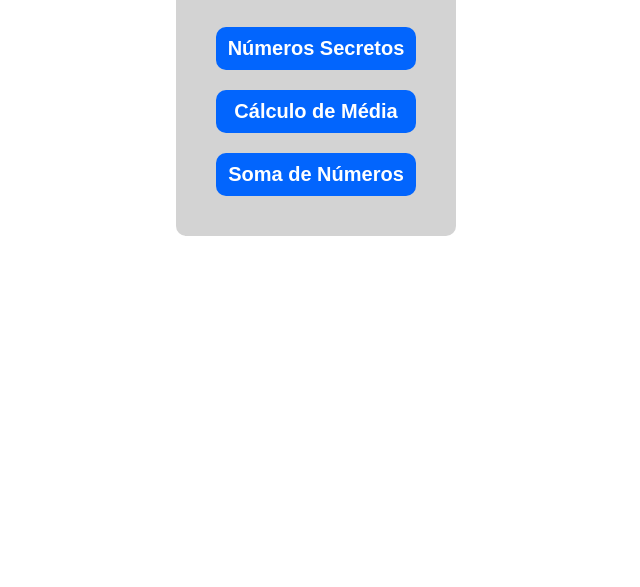
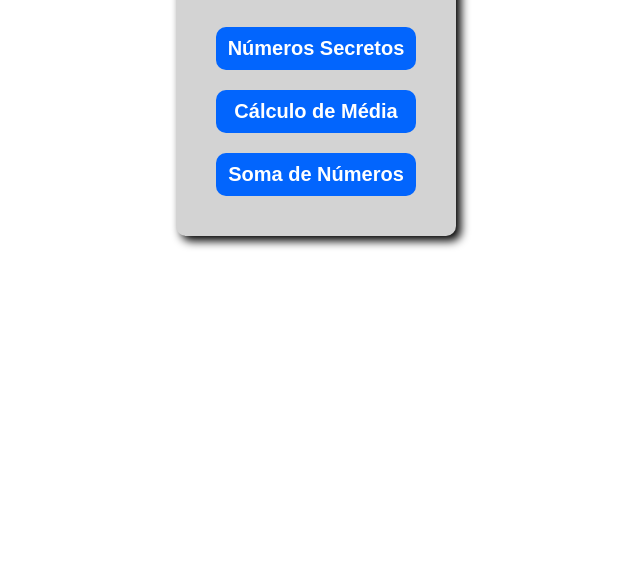
Before and after one commit to pBittencourtS/Projeto2, a plain HTML site: page index.html in a window 1280 px wide. Shown: the part 213-800 px from the top of the page, without its empty margins (324-964 px from the left). Drawn offline with Linux system fonts and the light colour scheme.

Commit message:
adicionando sombra

```diff
--- a/style.css
+++ b/style.css
@@ -16,6 +16,7 @@ body{
     flex-direction: column;
     align-items: center;
     gap: 20px;
+    box-shadow: 5px 5px 10px;
 }
 
 .container button{
```
